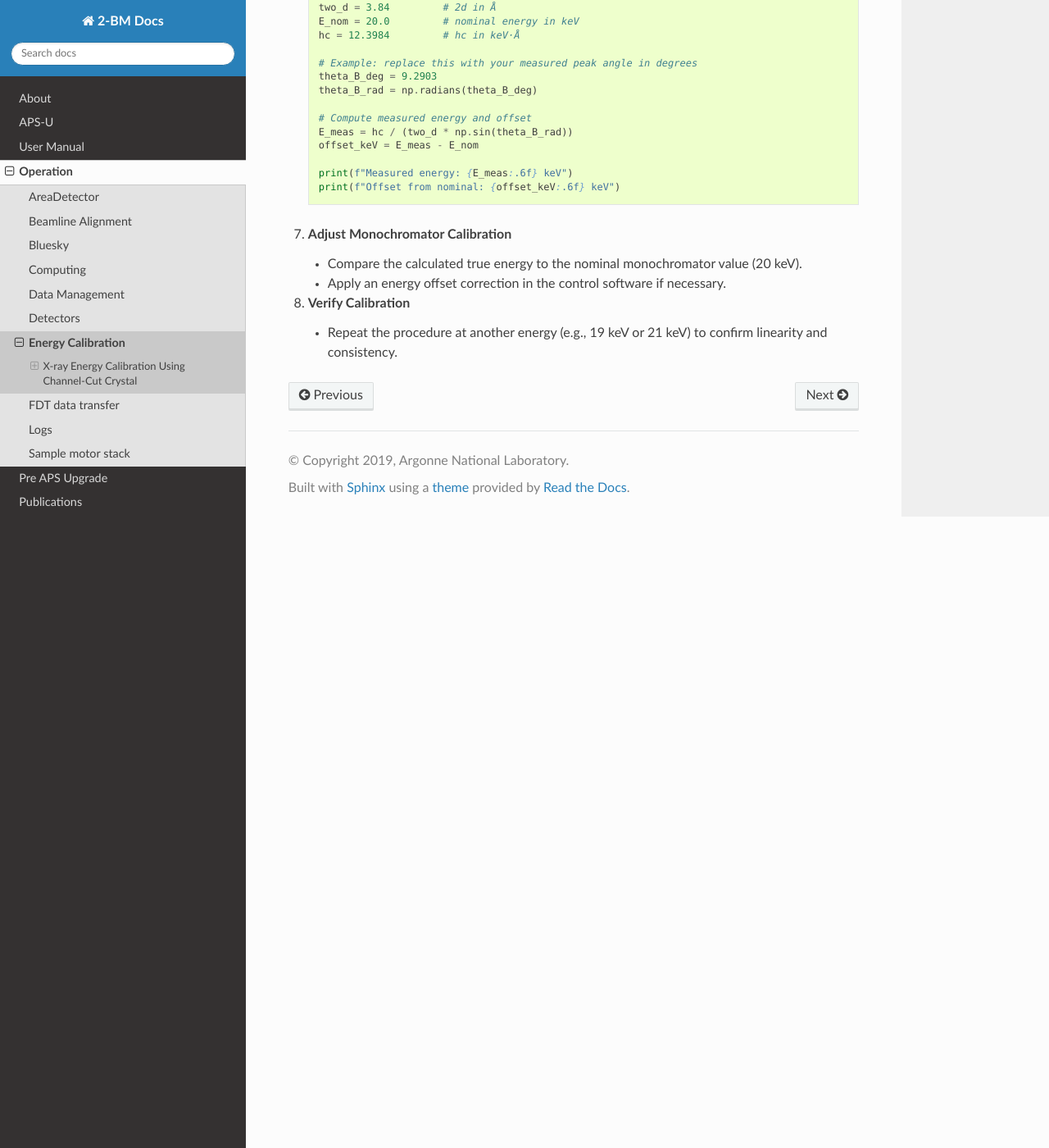
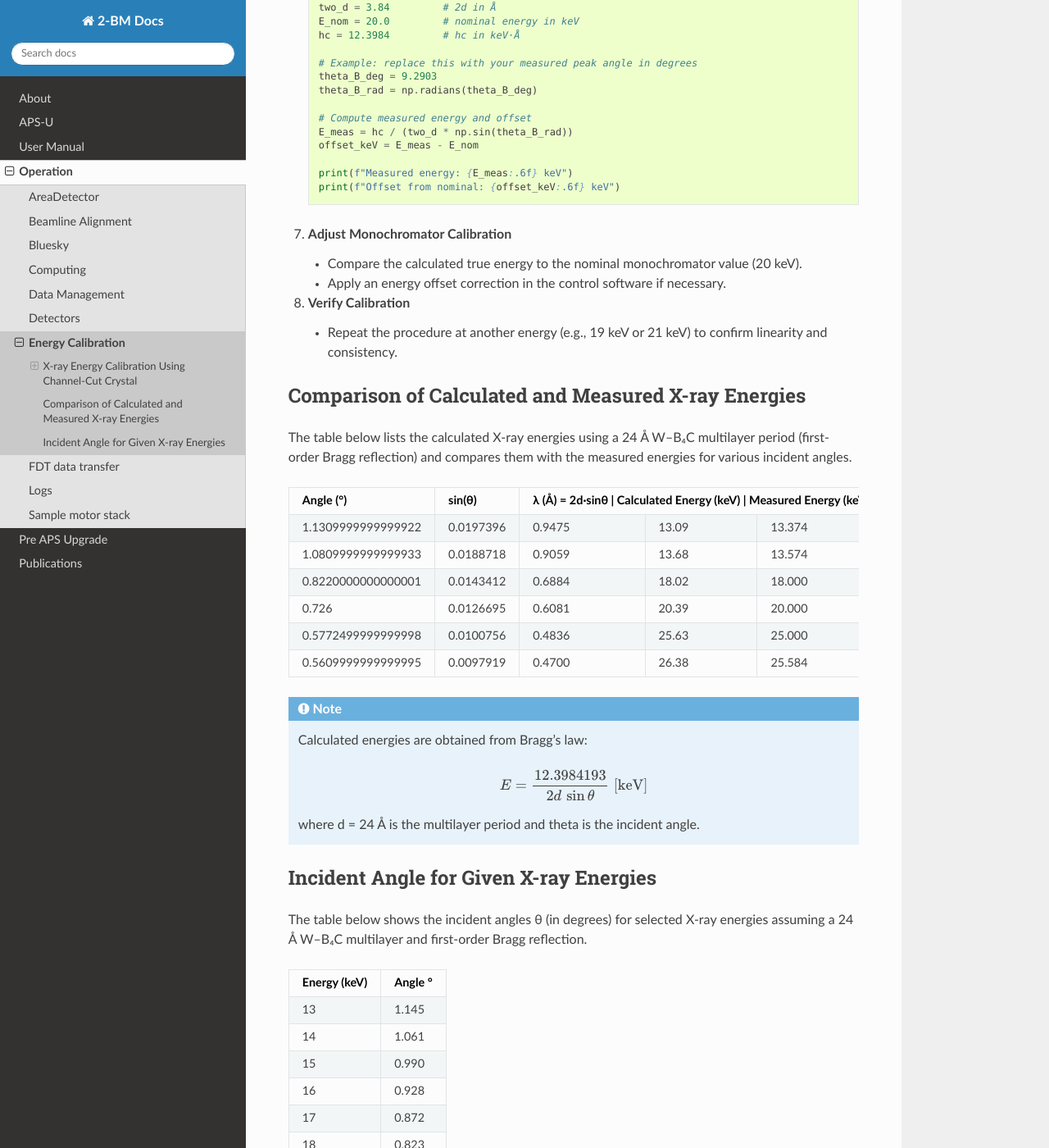
Before and after one commit to xray-imaging/2bm-docs, a Sphinx documentation site: the page built from docs/source/ops/item_022.rst, in a window 1280 px wide and 1400 px high, scrolled down 4606 px. Shown: the whole window at 82% size. Built offline with Sphinx 7.4.7 and the Read the Docs theme 3.1.0, drawn with Linux system fonts in a browser that asks for light colours; the version number could not be read and is left out; some of the changed text lies outside the part shown.

Commit message:
improved energy calibration docs

```diff
--- a/docs/source/ops/item_022.rst
+++ b/docs/source/ops/item_022.rst
@@ -146,3 +146,102 @@ Procedure
 8. **Verify Calibration**
 
    - Repeat the procedure at another energy (e.g., 19 keV or 21 keV) to confirm linearity and consistency.
+
+
+
+Comparison of Calculated and Measured X-ray Energies
+====================================================
+
+The table below lists the calculated X-ray energies using a 24 Å W–B₄C multilayer period
+(first-order Bragg reflection) and compares them with the measured energies for various
+incident angles.
+
++------------------------+------------+--------------------+--------------------------+------------------------+
+| Angle (°)              | sin(θ)     | λ (Å) = 2d·sinθ   | Calculated Energy (keV)  | Measured Energy (keV)   |
++========================+============+====================+==========================+========================+
+| 1.1309999999999922     | 0.0197396  | 0.9475             | 13.09                    | 13.374                 |
++------------------------+------------+--------------------+--------------------------+------------------------+
+| 1.0809999999999933     | 0.0188718  | 0.9059             | 13.68                    | 13.574                 |
++------------------------+------------+--------------------+--------------------------+------------------------+
+| 0.8220000000000001     | 0.0143412  | 0.6884             | 18.02                    | 18.000                 |
++------------------------+------------+--------------------+--------------------------+------------------------+
+| 0.726                  | 0.0126695  | 0.6081             | 20.39                    | 20.000                 |
++------------------------+------------+--------------------+--------------------------+------------------------+
+| 0.5772499999999998     | 0.0100756  | 0.4836             | 25.63                    | 25.000                 |
++------------------------+------------+--------------------+--------------------------+------------------------+
+| 0.5609999999999995     | 0.0097919  | 0.4700             | 26.38                    | 25.584                 |
++------------------------+------------+--------------------+--------------------------+------------------------+
+
+.. note::
+
+   Calculated energies are obtained from Bragg's law:
+
+   .. math::
+
+      E = \frac{12.3984193}{2 d \, \sin\theta} \;\text{[keV]}
+
+   where d = 24 Å is the multilayer period and \theta is the incident angle.
+
+
+Incident Angle for Given X-ray Energies
+=======================================
+
+The table below shows the incident angles θ (in degrees) for selected X-ray energies
+assuming a 24 Å W–B₄C multilayer and first-order Bragg reflection.
+
++------------------+---------+
+| Energy (keV)     | Angle ° |
++==================+=========+
+| 13               | 1.145   |
++------------------+---------+
+| 14               | 1.061   |
++------------------+---------+
+| 15               | 0.990   |
++------------------+---------+
+| 16               | 0.928   |
++------------------+---------+
+| 17               | 0.872   |
++------------------+---------+
+| 18               | 0.823   |
++------------------+---------+
+| 19               | 0.779   |
++------------------+---------+
+| 20               | 0.739   |
++------------------+---------+
+| 21               | 0.703   |
++------------------+---------+
+| 22               | 0.670   |
++------------------+---------+
+| 23               | 0.640   |
++------------------+---------+
+| 24               | 0.612   |
++------------------+---------+
+| 25               | 0.586   |
++------------------+---------+
+| 26               | 0.561   |
++------------------+---------+
+| 27               | 0.538   |
++------------------+---------+
+| 28               | 0.517   |
++------------------+---------+
+| 29               | 0.497   |
++------------------+---------+
+| 30               | 0.478   |
++------------------+---------+
+| 31               | 0.460   |
++------------------+---------+
+| 32               | 0.443   |
++------------------+---------+
+| 33               | 0.426   |
++------------------+---------+
+
+
+.. note::
+
+   Angles are in degrees (grazing incidence). Calculated using Bragg's law:
+
+   .. math::
+
+      \theta = \arcsin\left(\frac{12.3984193}{2 d E}\right)
+
+   where d = 24 Å is the multilayer period and E is the desired X-ray energy in keV.
```
